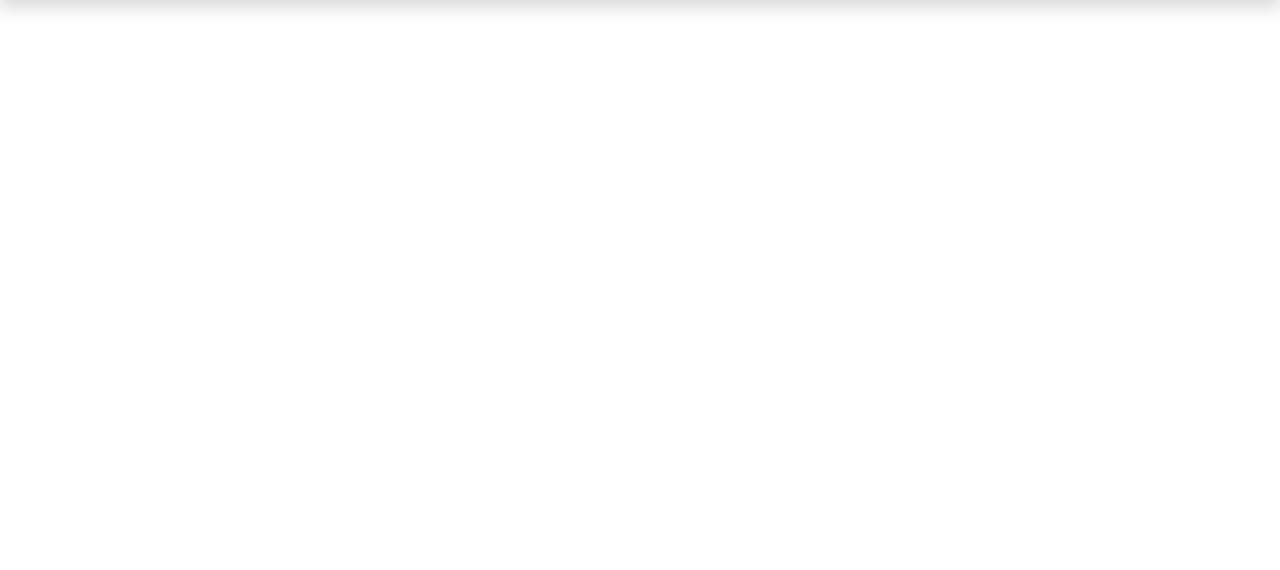
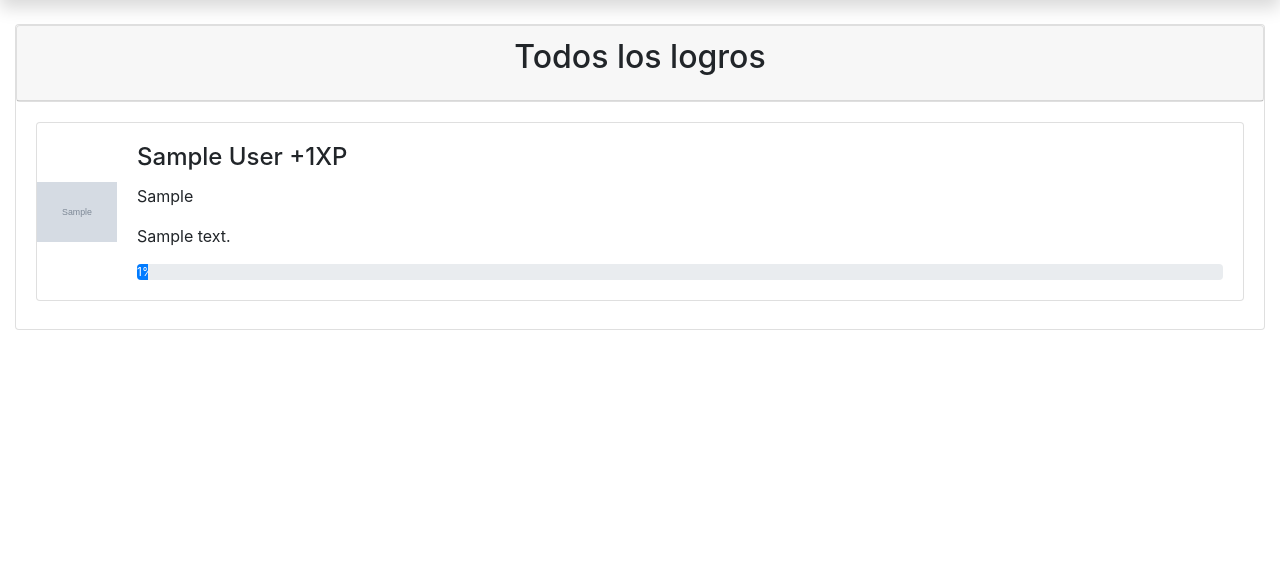
Before and after one commit to erikberter/HistMat, a Django app: template HistMat/templates/Users/achievement_list.html in a window 1280 px wide. Shown: the part 86-656 px from the top of the page. Run offline with Django 3.2, Linux system fonts and the light colour scheme; tables that the repository leaves empty hold one stand-in row (values such as "Sample post"); the template is opened without the code that fills it: values that come from a table or form of the project are taken from there, most other values are stand-ins (such as "Sample title", 1, 10 or a date in 2020); grey boxes marked "Sample" are stand-in pictures; parts of the project's set-up code (start-up, migrations or seed data) failed here and were passed over; some libraries are stand-ins or nearby versions.

```diff
--- a/HistMat/templates/Users/achievement_list.html
+++ b/HistMat/templates/Users/achievement_list.html
@@ -1,13 +1,41 @@
 {% extends 'base.html' %}
+{% load static %}
 
+{% block css %}
+<link href="{% static 'css/Users/users.css' %}" rel="stylesheet">
+{% endblock css %}
 
-<h1>Achievements</h1>
-<ul>
-{% for achievement_progress in achievement_progress_list %}
-    <h5>HAY OBJETOS</h5>
-    <li>{{ achievement_progress.achievement.name }} - {{ achievement_progress.actual_progress}}</li>
-{% empty %}
-    <li>No tienes ningun logro todavia.</li>
-    <h5>VACIOO</h5>
-{% endfor %}
-</ul>
+{%block content %}
+    <div class = "col-md-12 mt-4">
+        <div class = "card mb-4">
+            <div class = "card text-center">
+                <div class = "card-header">
+                    <h2 class = "card-title"> Todos los logros </h2>
+                </div>
+            </div>
+            <div class="card-body">
+                {% for achievement_progress in achievement_progress_list %}
+                    <div class = "card mb-2">
+                        <div class="card-horizontal">
+                            <div class="img-square-wrapper">
+                                <img class="achievement_photo" src='/HistMat/media/{{achievement_progress.achievement.achievement_image}}' alt="Card image cap">
+                            </div>
+                            <div class="card-body">
+                                <h4 class="card-title">{{achievement_progress.achievement.name}}     +{{achievement_progress.achievement.xp_cuantity}}XP</h4>
+                                <p class="card-text">{{achievement_progress.achievement.funny_phrase}}</p>
+                                <p class="card-text">{{achievement_progress.achievement.description}}</p>
+                                <div class="progress">
+                                    <div class="progress-bar" style="width:{{achievement_progress.actual_progress}}%">{{achievement_progress.actual_progress}}%</div>
+                                </div>
+                            </div>
+                        </div>
+                    </div>
+                {% empty %}
+                    <p> No hay Logros</p>
+                {% endfor %}
+            </div>
+
+        </div>
+    </div>
+
+{% endblock %}
--- a/HistMat/templates/Users/profile_update_form.html
+++ b/HistMat/templates/Users/profile_update_form.html
@@ -29,7 +29,10 @@
                     {{ form.city|as_crispy_field }}
                 </div>
                 </div>
-                <button type="submit" class="btn btn-primary">Guardar cambios</button>
+                <input type="submit" class="btn btn-primary" value="Guardar cambios">
+                <a href="{% url 'users:user_delete' user.pk %}">
+                    <input class="btn btn-primary" value="Eliminar perfil">
+                </a>
             </form>
         </div>
     </div>
--- a/HistMat/templates/Users/user_detail.html
+++ b/HistMat/templates/Users/user_detail.html
@@ -6,11 +6,9 @@
 
 {% block css %}
 <link href="{% static 'css/Users/users.css' %}" rel="stylesheet">
-<!--<link href="{% static 'css/Users/sidebar_menu.css' %}" rel="stylesheet">-->
 {% endblock css %}
 
 {% block js %}
-    <!--<script type="text/javascript" src="{% static 'js/Users/sidebar_menu.js' %}"></script>-->
 {% endblock js %}
 
 {% block content %}
--- a/apps/Users/urls.py
+++ b/apps/Users/urls.py
@@ -11,4 +11,5 @@ urlpatterns = [
     path('user_detail/', views.user_detail, name='user_detail'),
     path('<int:pk>/user_config', views.UserUpdateView.as_view(), name='user_config'),
     path('achievements/', views.AchievementListView.as_view(), name='achievement_list'),
+    path('<int:pk>/delete/', views.UserDeleteView.as_view(), name='user_delete'),
 ]
--- a/config/settings/settings.py
+++ b/config/settings/settings.py
@@ -56,6 +56,7 @@ INSTALLED_APPS = [
     'apps.Layout',
     'apps.Trivia',
     'apps.Apuntes',
+    'apps.Forum',
     'bootstrap4',
     'django_static_jquery_ui',
     'autoslug',
```
Also changed, not shown: HistMat/templates/Users/user_delete.html (added, +10 -0 lines), apps/Users/views.py (+8 -6 lines), apps/Apuntes/migrations/0002_auto_20201124_1705.py (added).
